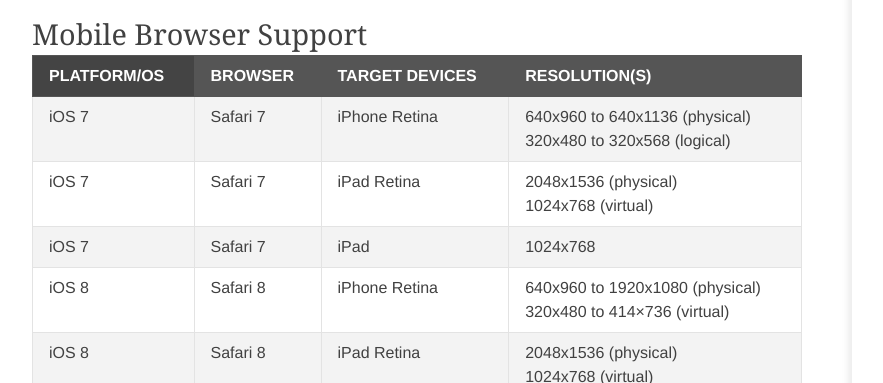
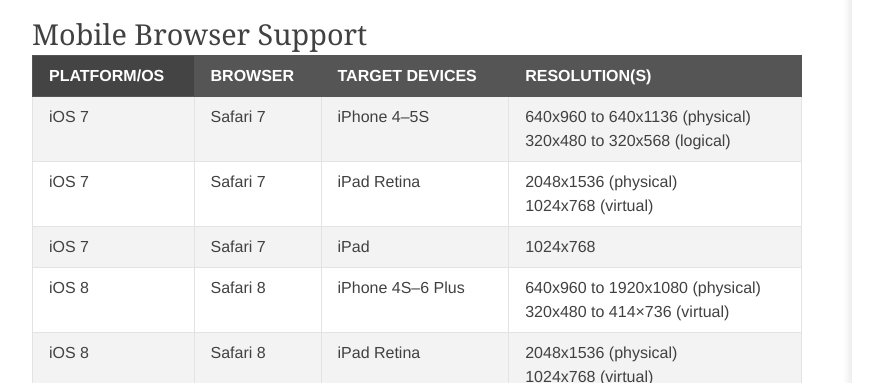
Before and after one commit to imarc/handbook, a Jekyll site: the page built from frontend.markdown, in a window 1280 px wide and 900 px high, scrolled down 8335 px. Shown: the part 152-535 px from the top of the window, without its empty margins (88-971 px from the left). Built offline with Jekyll 4.4.1, drawn with Linux system fonts in a browser that asks for light colours; nearby versions of some CDN libraries; some web fonts are replaced.

Commit message:
s/retina/actual iphones

```diff
--- a/frontend.markdown
+++ b/frontend.markdown
@@ -413,7 +413,7 @@
 <tr>
 <td> iOS 7 </td>
 <td> Safari 7 </td>
-<td> iPhone Retina </td>
+<td> iPhone 4–5S </td>
 <td> 640x960 to 640x1136 (physical)<br>
 	320x480 to 320x568 (logical)
 </td></tr>
@@ -433,7 +433,7 @@
 <tr>
 <td> iOS 8 </td>
 <td> Safari 8 </td>
-<td> iPhone Retina </td>
+<td> iPhone 4S–6 Plus </td>
 <td> 640x960 to 1920x1080 (physical)<br>
 	320x480 to 414×736 (virtual)
 </td></tr>
```
